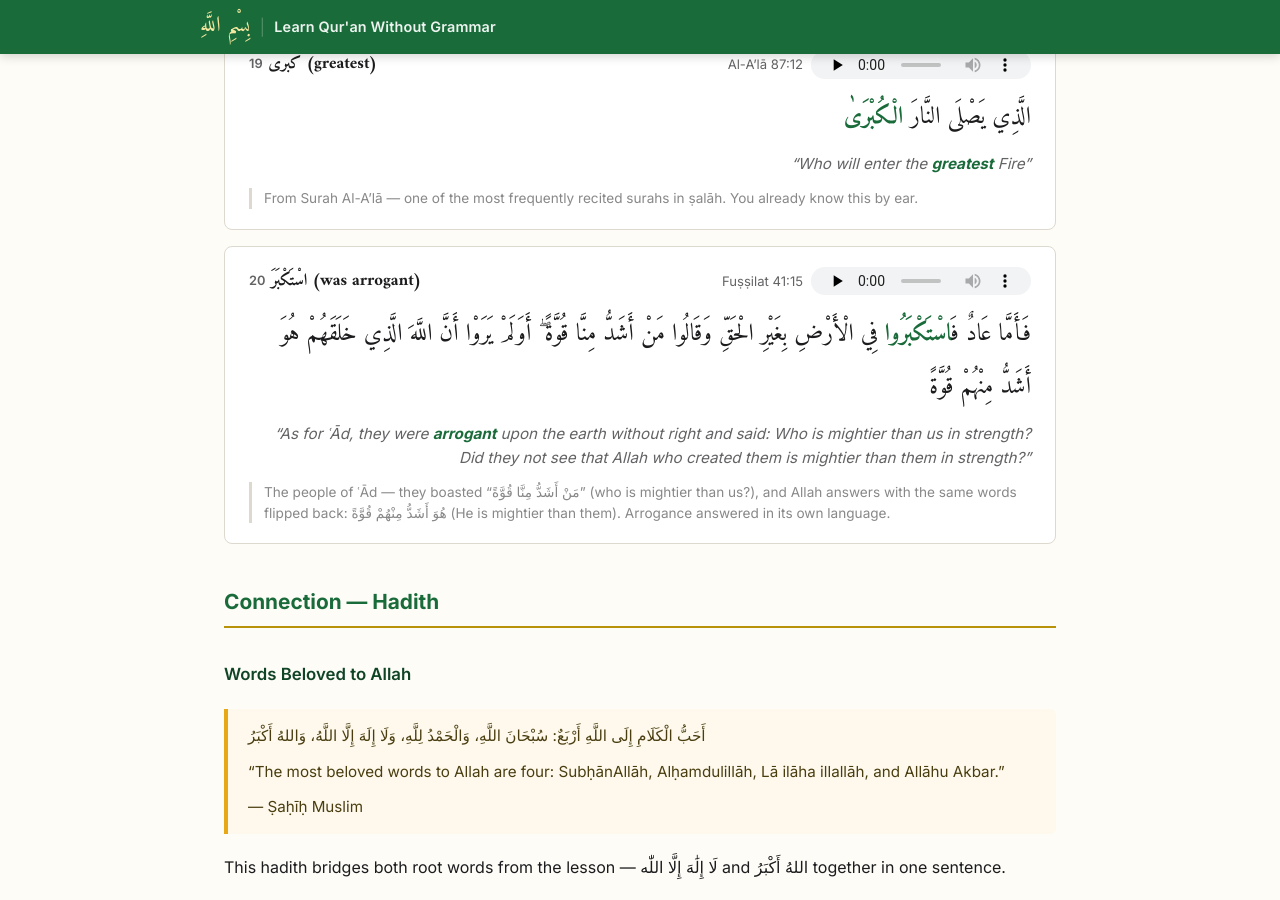
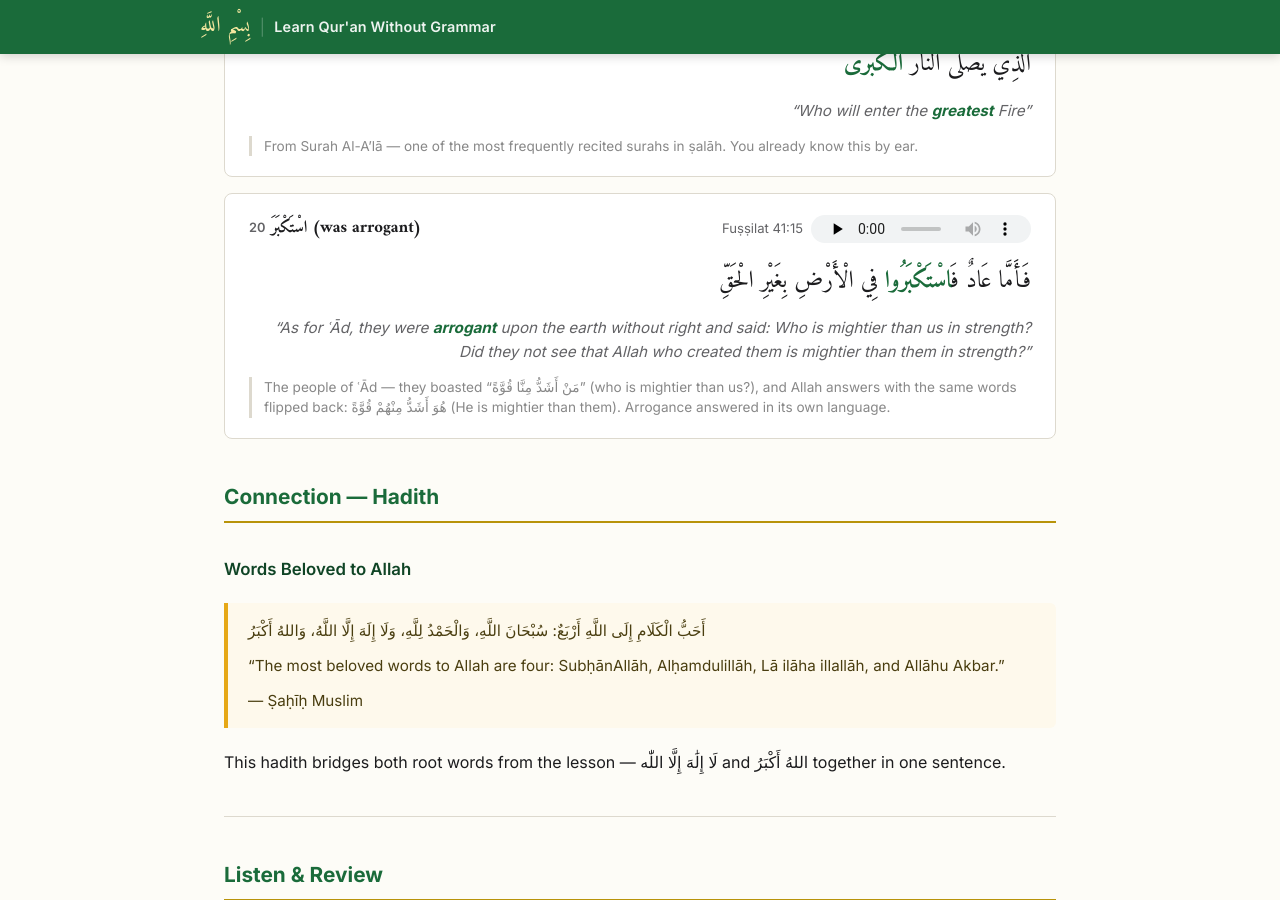
Before and after one commit to siraj-samsudeen/learn-quran-without-grammar, a Jekyll site: the page built from lessons/lesson-01-allahu-akbar.md, in a window 1280 px wide and 900 px high, scrolled down 5635 px. Built offline with Jekyll 4.4.1, drawn with Linux system fonts in a browser that asks for light colours; some web fonts are replaced; some of the changed text lies outside the part shown.

Commit message:
Trim verses 1 and 20 to focus on root word phrase
1: cut to لَّا إِلَٰهَ إِلَّا أَنتَ سُبْحَانَكَ (drop وَذَا النُّونِ opening)
20: cut to فَأَمَّا عَادٌ فَاسْتَكْبَرُوا فِي الْأَرْضِ بِغَيْرِ الْحَقِّ

```diff
--- a/lessons/lesson-01-allahu-akbar.md
+++ b/lessons/lesson-01-allahu-akbar.md
@@ -274,7 +274,7 @@
 
 ### 20 · اسْتَكْبَرَ (was arrogant)
 
-فَأَمَّا عَادٌ فَ**اسْتَكْبَرُوا** فِي الْأَرْضِ بِغَيْرِ الْحَقِّ وَقَالُوا مَنْ أَشَدُّ مِنَّا قُوَّةً ۖ أَوَلَمْ يَرَوْا أَنَّ اللَّهَ الَّذِي خَلَقَهُمْ هُوَ أَشَدُّ مِنْهُمْ قُوَّةً
+فَأَمَّا عَادٌ فَ**اسْتَكْبَرُوا** فِي الْأَرْضِ بِغَيْرِ الْحَقِّ
 
 Fuṣṣilat 41:15 · <audio controls preload="none" src="https://everyayah.com/data/Husary_128kbps/041015.mp3#t=0,16"></audio>
 
```
Also changed, not shown: other parts of lessons/lesson-01-allahu-akbar.md (+1 -1 lines).
